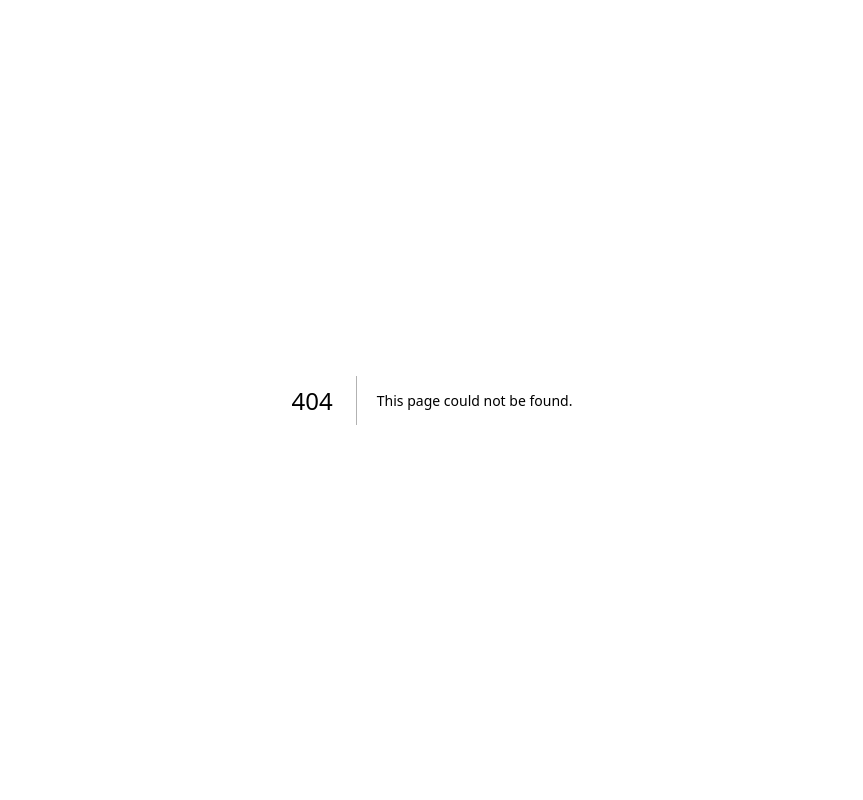
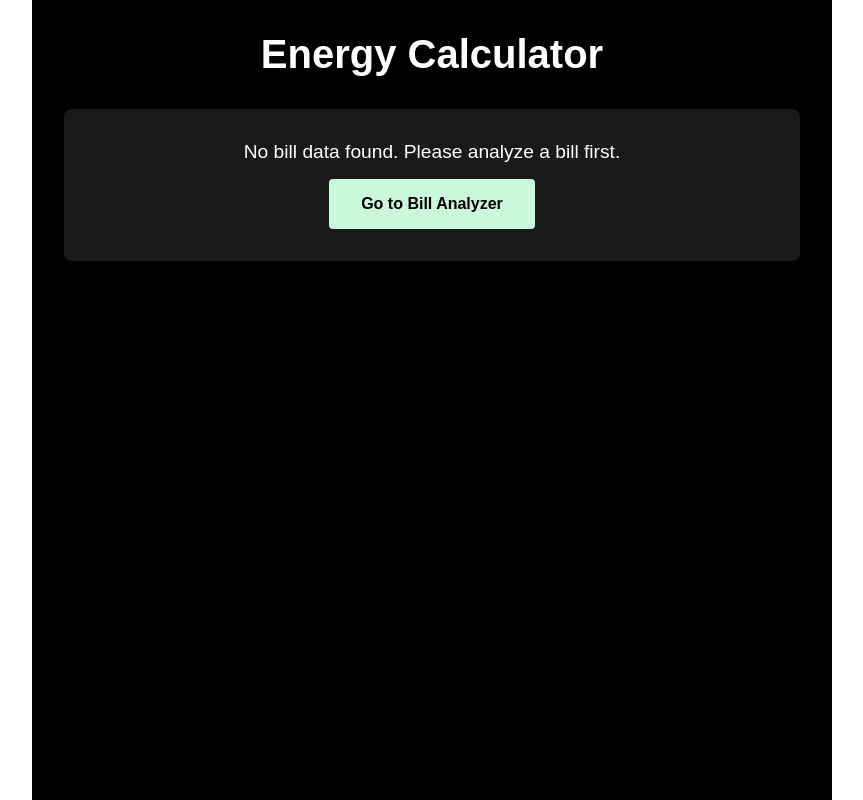
Before and after one commit to magoshady/energy-bill-reader-chatgpt, a Next.js app: page /calculator in a window 1280 px wide. Before the commit this address had no page. Shown: the whole page, without its empty margins (208-1071 px from the left). Built offline with nearby package versions, Linux system fonts and the light colour scheme.

Commit message:
ChatGPT V3.3

```diff
--- /dev/null
+++ b/pages/calculator.js
@@ -0,0 +1,164 @@
+import { useState, useEffect } from 'react';
+
+export default function Calculator() {
+  const [billData, setBillData] = useState(null);
+  const [calculation, setCalculation] = useState(null);
+
+  useEffect(() => {
+    // Load data from localStorage
+    const savedData = localStorage.getItem('billAnalysis');
+    if (savedData) {
+      const parsedData = JSON.parse(savedData);
+      setBillData(parsedData);
+
+      // Example calculation: Calculate the net daily energy (usage - export)
+      if (parsedData.dailyUsage && parsedData.dailyExport) {
+        const netDailyEnergy = parsedData.dailyUsage - parsedData.dailyExport;
+        setCalculation({
+          netDailyEnergy: netDailyEnergy.toFixed(2),
+          percentageExport: ((parsedData.dailyExport / parsedData.dailyUsage) * 100).toFixed(1)
+        });
+      }
+    }
+  }, []);
+
+  return (
+    <main style={{
+      padding: '2rem',
+      fontFamily: 'sans-serif',
+      maxWidth: '800px',
+      margin: '0 auto',
+      backgroundColor: '#000000',
+      minHeight: '100vh',
+      color: '#ffffff'
+    }}>
+      <h1 style={{
+        color: '#ffffff',
+        marginBottom: '2rem',
+        textAlign: 'center',
+        fontSize: '2.5rem',
+        fontWeight: 'bold'
+      }}>
+        Energy Calculator
+      </h1>
+
+      {billData ? (
+        <div style={{
+          padding: '2rem',
+          backgroundColor: '#1a1a1a',
+          borderRadius: '8px',
+          boxShadow: '0 4px 6px rgba(0,0,0,0.3)'
+        }}>
+          <h2 style={{
+            color: '#ffffff',
+            marginBottom: '1.5rem',
+            textAlign: 'center',
+            fontSize: '2rem',
+            fontWeight: 'bold'
+          }}>
+            Your Energy Analysis
+          </h2>
+
+          <div style={{
+            display: 'grid',
+            gridTemplateColumns: 'repeat(auto-fit, minmax(250px, 1fr))',
+            gap: '1rem'
+          }}>
+            <div style={{
+              padding: '1.5rem',
+              backgroundColor: '#333333',
+              borderRadius: '8px',
+              textAlign: 'center'
+            }}>
+              <h3 style={{
+                color: '#CBF7DA',
+                marginBottom: '1rem',
+                fontSize: '1.2rem',
+                fontWeight: 'bold'
+              }}>
+                Net Daily Energy
+              </h3>
+              <p style={{
+                fontSize: '2rem',
+                fontWeight: 'bold',
+                color: '#ffffff'
+              }}>
+                {calculation?.netDailyEnergy} kWh
+              </p>
+            </div>
+
+            <div style={{
+              padding: '1.5rem',
+              backgroundColor: '#333333',
+              borderRadius: '8px',
+              textAlign: 'center'
+            }}>
+              <h3 style={{
+                color: '#CBF7DA',
+                marginBottom: '1rem',
+                fontSize: '1.2rem',
+                fontWeight: 'bold'
+              }}>
+                Export Percentage
+              </h3>
+              <p style={{
+                fontSize: '2rem',
+                fontWeight: 'bold',
+                color: '#ffffff'
+              }}>
+                {calculation?.percentageExport}%
+              </p>
+            </div>
+          </div>
+
+          <div style={{ marginTop: '2rem' }}>
+            <h3 style={{
+              color: '#ffffff',
+              marginBottom: '1rem',
+              fontSize: '1.5rem',
+              fontWeight: 'bold'
+            }}>
+              Original Data
+            </h3>
+            <div style={{
+              padding: '1.5rem',
+              backgroundColor: '#333333',
+              borderRadius: '8px',
+              color: '#ffffff'
+            }}>
+              <p style={{ marginBottom: '0.5rem' }}>Daily Usage: {billData.dailyUsage} kWh</p>
+              <p style={{ marginBottom: '0.5rem' }}>Daily Export: {billData.dailyExport} kWh</p>
+            </div>
+          </div>
+        </div>
+      ) : (
+        <div style={{
+          padding: '2rem',
+          backgroundColor: '#1a1a1a',
+          borderRadius: '8px',
+          textAlign: 'center',
+          color: '#ffffff'
+        }}>
+          <p style={{ fontSize: '1.2rem', marginBottom: '1rem' }}>
+            No bill data found. Please analyze a bill first.
+          </p>
+          <a
+            href="/"
+            style={{
+              display: 'inline-block',
+              padding: '1rem 2rem',
+              backgroundColor: '#CBF7DA',
+              color: '#000000',
+              textDecoration: 'none',
+              borderRadius: '4px',
+              fontWeight: 'bold',
+              transition: 'all 0.2s ease'
+            }}
+          >
+            Go to Bill Analyzer
+          </a>
+        </div>
+      )}
+    </main>
+  );
+}
```
Also changed, not shown: pages/index.js (+11 -30 lines).
